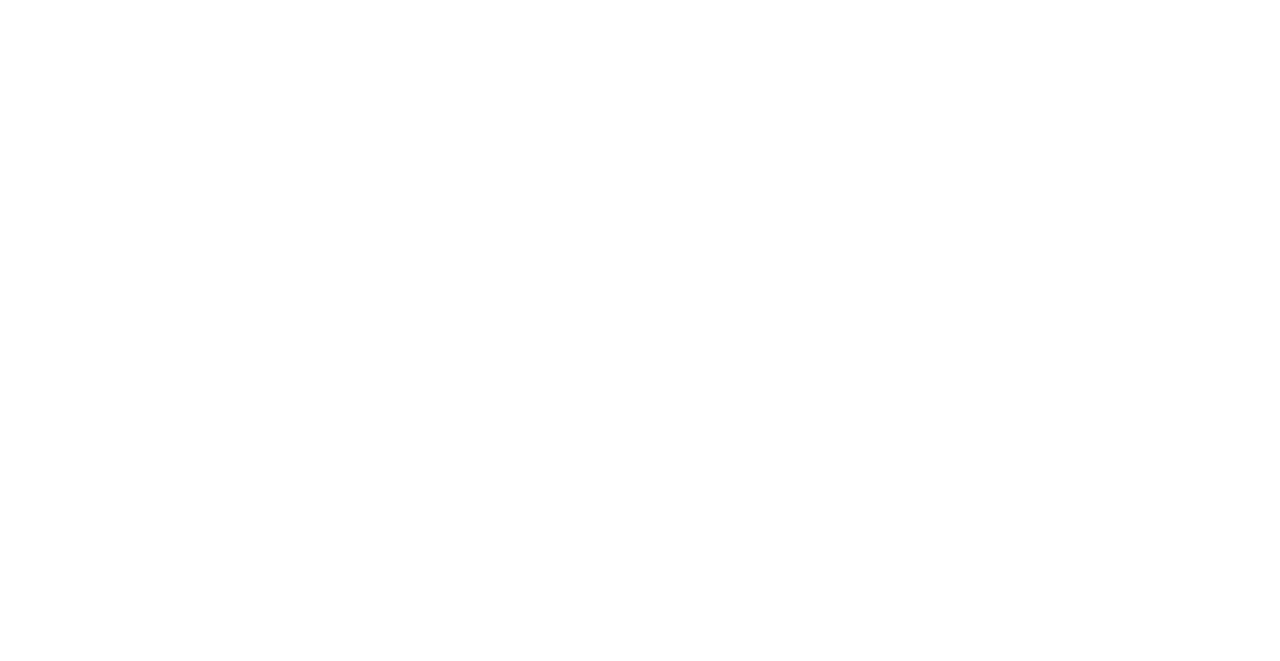
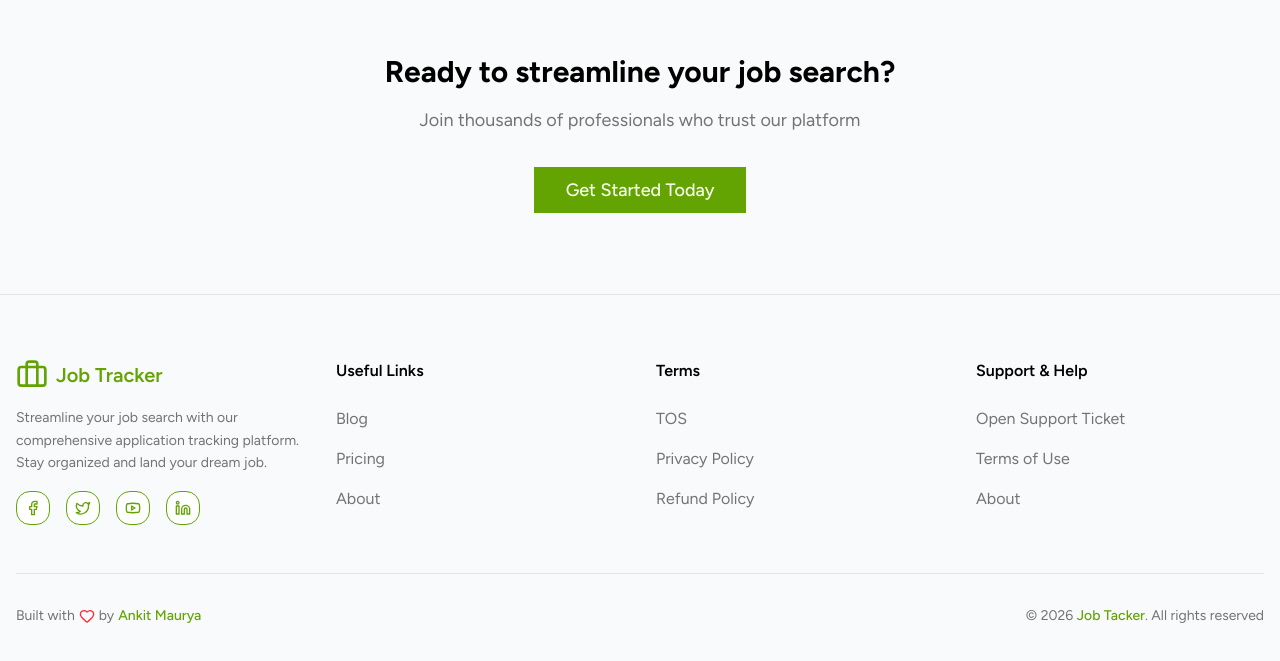
Before and after one commit to ankitmaurya-12/job-application-tracker, a Next.js app: page / in a window 1280 px wide. Shown: the part 1775-2436 px from the top of the page. Before the commit the page ends 1621 px from the top, so only its background shows below. Built offline with nearby package versions, Linux system fonts and the light colour scheme.

Commit message:
add footer

```diff
--- a/app/page.tsx
+++ b/app/page.tsx
@@ -1,3 +1,4 @@
+import Footer from "@/components/Footer";
 import ImageTabs from "@/components/image-tabs";
 import { Button } from "@/components/ui/button";
 import { ArrowRight, Briefcase, CheckCircle2, TrendingUp } from "lucide-react";
@@ -33,9 +34,13 @@
           </div>
         </section>
 
+        <section className="bg-gradient-to-b from-white to-gray-25 py-8"></section>
+
+
         {/*Hero Images Section*/}
         {/* created another component casue it is CSR */}
         <ImageTabs/>
+
 
         {/* Features section  */}
         <section className="border-t bg-white py-24">
@@ -80,7 +85,31 @@
             </div>
           </div>
         </section>
+
+        <section className="bg-gradient-to-b from-white to-gray-50 py-8"></section>
+
+        <section className="bg-gray-50 py-20">
+          <div className="container mx-auto px-4 text-center">
+            <h2 className="text-3xl font-bold text-black mb-4">
+              Ready to streamline your job search?
+            </h2>
+            <p className="text-muted-foreground text-lg mb-8">
+              Join thousands of professionals who trust our platform
+            </p>
+            <Link href="/signup">
+            <Button size="lg" className="h-12 px-8 py-4 text-lg font-medium">
+              Get Started Today
+            </Button>
+            </Link>
+          </div>
+        </section>
+
+        {/* Transiton section  */}
+
       </main>
+
+        {/* Footer Section */}
+        <Footer />
     </div>
   );
 }
--- /dev/null
+++ b/components/Footer.tsx
@@ -0,0 +1,112 @@
+import Link from "next/link";
+import { Briefcase, Facebook, Twitter, Youtube, Linkedin, Heart } from "lucide-react";
+
+const Footer = () => {
+  return (
+    <footer className="bg-gray-50 border-t">
+      <div className="container mx-auto px-4 py-16">
+        <div className="grid grid-cols-1 md:grid-cols-4 gap-8">
+          {/* Brand Section */}
+          <div className="space-y-4">
+            <Link href="/" className="flex items-center gap-2 text-primary font-semibold text-xl">
+              <Briefcase size={32} />
+              Job Tracker
+            </Link>
+            <p className="text-muted-foreground text-sm leading-relaxed">
+              Streamline your job search with our comprehensive application tracking platform.
+              Stay organized and land your dream job.
+            </p>
+            {/* Social Links */}
+            <div className="flex gap-4">
+              <Link
+                href="#"
+                className="group p-2 rounded-lg bg-white border border-primary hover:bg-primary transition-colors"
+              >
+                <Facebook className="h-4 w-4 text-primary group-hover:text-white transition-colors" />
+              </Link>
+              <Link
+                href="#"
+                className="group p-2 rounded-lg bg-white border border-primary hover:bg-primary transition-colors"
+              >
+                <Twitter className="h-4 w-4 text-primary group-hover:text-white transition-colors" />
+              </Link>
+              <Link
+                href="#"
+                className="group p-2 rounded-lg bg-white border border-primary hover:bg-primary transition-colors"
+              >
+                <Youtube className="h-4 w-4 text-primary group-hover:text-white transition-colors" />
+              </Link>
+              <Link
+                href="#"
+                className="group p-2 rounded-lg bg-white border border-primary hover:bg-primary transition-colors"
+              >
+                <Linkedin className="h-4 w-4 text-primary group-hover:text-white transition-colors" />
+              </Link>
+            </div>
+          </div>
+
+          {/* Useful Links */}
+          <div>
+            <h3 className="font-semibold text-black mb-6">Useful Links</h3>
+            <div className="space-y-4">
+              <Link href="/" className="block text-muted-foreground hover:text-primary transition-colors">
+                Blog
+              </Link>
+              <Link href="/" className="block text-muted-foreground hover:text-primary transition-colors">
+                Pricing
+              </Link>
+              <Link href="/" className="block text-muted-foreground hover:text-primary transition-colors">
+                About
+              </Link>
+            </div>
+          </div>
+
+          {/* Terms */}
+          <div>
+            <h3 className="font-semibold text-black mb-6">Terms</h3>
+            <div className="space-y-4">
+              <Link href="/" className="block text-muted-foreground hover:text-primary transition-colors">
+                TOS
+              </Link>
+              <Link href="/" className="block text-muted-foreground hover:text-primary transition-colors">
+                Privacy Policy
+              </Link>
+              <Link href="/" className="block text-muted-foreground hover:text-primary transition-colors">
+                Refund Policy
+              </Link>
+            </div>
+          </div>
+
+          {/* Support & Help */}
+          <div>
+            <h3 className="font-semibold text-black mb-6">Support & Help</h3>
+            <div className="space-y-4">
+              <Link href="/support" className="block text-muted-foreground hover:text-primary transition-colors">
+                Open Support Ticket
+              </Link>
+              <Link href="/terms" className="block text-muted-foreground hover:text-primary transition-colors">
+                Terms of Use
+              </Link>
+              <Link href="/about" className="block text-muted-foreground hover:text-primary transition-colors">
+                About
+              </Link>
+            </div>
+          </div>
+        </div>
+
+        {/* Bottom Section */}
+        <div className="border-t mt-12 pt-8 flex flex-col md:flex-row justify-between items-center gap-4">
+          <p className="text-muted-foreground text-sm flex items-center gap-1">
+            Built with <Heart className="h-4 w-4 text-red-500" /> by{" "}
+            <span className="text-primary font-medium">Ankit Maurya</span>
+          </p>
+          <p className="text-muted-foreground text-sm">
+          © 2026 <span className="text-primary font-medium">Job Tacker</span>. All rights reserved
+          </p>
+        </div>
+      </div>
+    </footer>
+  );
+};
+
+export default Footer;
--- a/components/Navbar.tsx
+++ b/components/Navbar.tsx
@@ -5,11 +5,11 @@
 
 const Navbar = () => {
   return (
-    <nav className="border-b border-gray-300 bg-white">
+    <nav className="border-b bg-gray-50 border-gray-300 ">
       <div className="container mx-auto flex h-16 items-center px-4 justify-between">
         <Link
           href="/"
-          className="flex items-center gap-2 font-semibold text-xl text-gray-700 hover:text-primary transition-colors"
+          className="flex items-center gap-2 font-semibold text-2xl text-primary hover:text-gray-600 transition-colors"
         >
           <Briefcase size={32} className="text-primary" />
           Job Tracker
@@ -18,13 +18,13 @@
         <Link href="/login">
           <Button
             variant="ghost"
-            className="text-gray-700 hover:text-black transition-colors"
+            className="text-base text-gray-800 hover:text-black transition-colors"
             >
             Log In
           </Button>
         </Link>
         <Link href="/signup">
-          <Button className="bg-primary hover:bg-primary/90 text-white">
+          <Button className="text-base bg-primary hover:bg-primary/90 text-white">
             Sign Up
           </Button>
         </Link>
--- /dev/null
+++ b/lib/db.tsx
@@ -0,0 +1,30 @@
+import mongoose from 'mongoose';
+
+const MONGODB_URI = process.env.Mongo_URI;
+
+if(!MONGODB_URI){
+    throw new Error(
+        'Please define the MONGODB_URI environment variable inside .env.local'
+    );
+}
+
+/**
+ * Cached connection for MongoDB.
+ * Require only in NextJS not in ReactJS
+ */
+
+interface MongooseCache{
+    conn: typeof mongoose | null;
+    promise: Promise<typeof mongoose> | null;
+}
+
+declare global{
+    // eslint-disable-next-line no-var
+    var mongooseCache: MongooseCache;
+}
+
+let cached : MongooseCache = global.mongoose || {conn: null, promise: null};
+
+if(!global.mongooseCache){
+   global.mongooseCache = cached;
+}
--- a/package.json
+++ b/package.json
@@ -13,6 +13,8 @@
     "class-variance-authority": "^0.7.1",
     "clsx": "^2.1.1",
     "lucide-react": "^0.562.0",
+    "mongodb": "^7.0.0",
+    "mongoose": "^9.1.5",
     "next": "16.1.4",
     "radix-ui": "^1.4.3",
     "react": "19.2.3",
```
Also changed, not shown: 1 other file (tests, documents, lock files or other folders).
